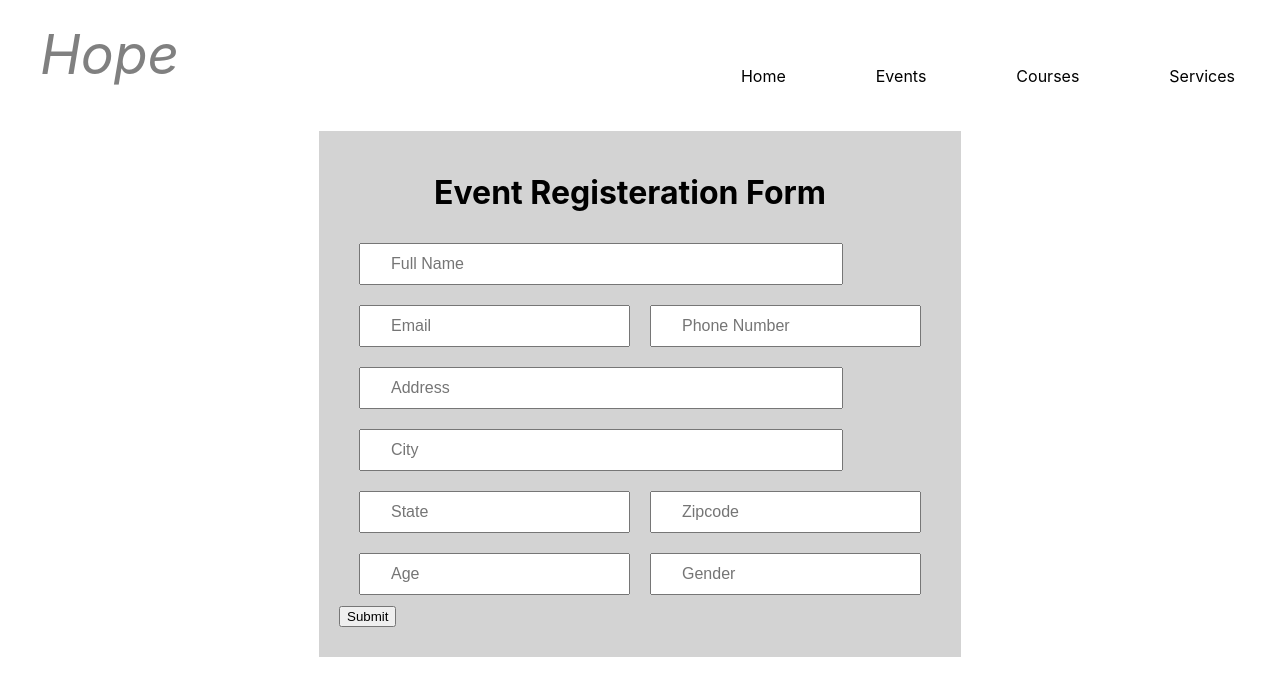
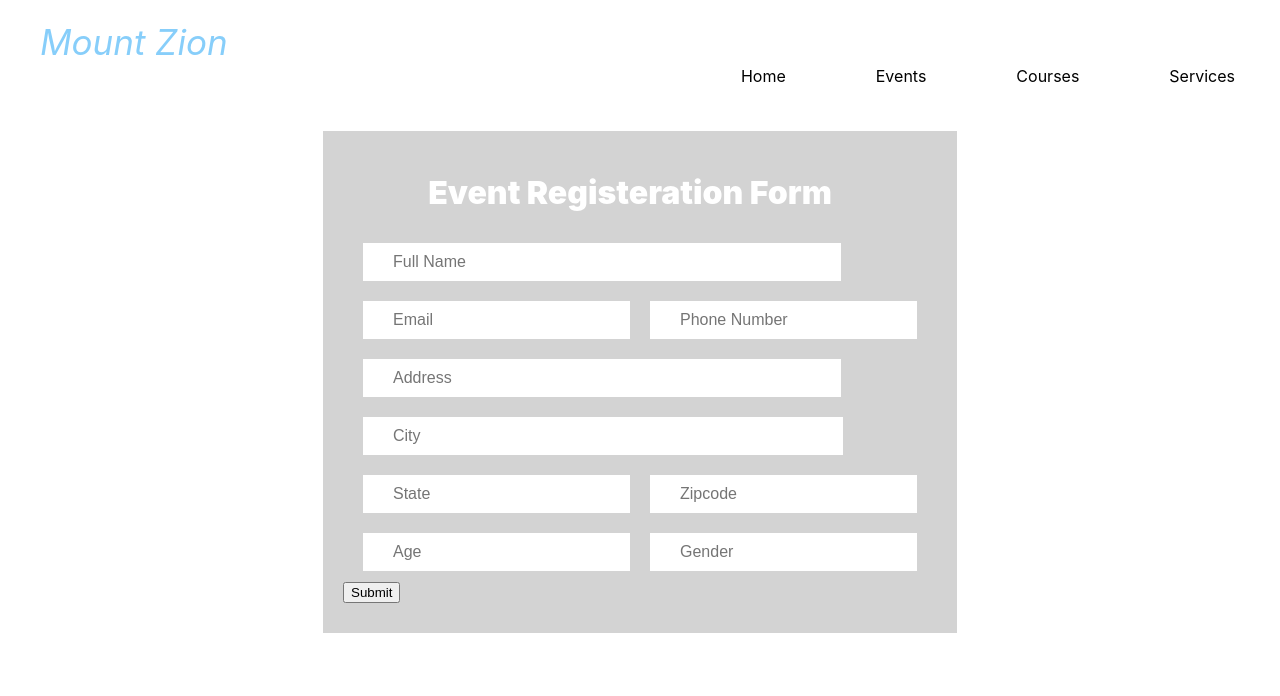
Before and after one commit to sophiemar27/my-church-web-app, a React (Create React App) app in the folder client/: page /event_register/1 in a window 1280 px wide. Shown: the top 696 px of the page. Built offline with nearby package versions, Linux system fonts and the light colour scheme.

Commit message:
form modified

```diff
--- a/client/src/App.css
+++ b/client/src/App.css
@@ -6,10 +6,10 @@
 
 }
 nav i.logo {
-  font-size: 55px;
+  font-size: 35px;
   left: 40px;
   position: absolute;
-  color: gray;
+  color: lightskyblue;
 }
 
 a .link-item {
@@ -64,6 +64,12 @@ a {
 .title {
   text-align: center;
 
+}
+
+.form-title {
+  text-align: center;
+  color: white;
+  font-weight: 900;
 }
 
 .courses {
@@ -126,20 +132,23 @@ a {
   margin: 10px 0px 10px 20px ;
   padding: 10px 30px;
   font-size: 16px;
+  border: none;
 }
 
 .name-input {
   margin: 10px 0px 10px 20px ;
   padding: 10px 30px;
   font-size: 16px;
-  width: 420px;
+  width: 418px;
+  border: none;
 }
 
 .address-input {
   margin: 10px 0px 10px 20px ;
   padding: 10px 30px;
   font-size: 16px;
-  width: 420px;
+  width: 418px;
+  border: none;
 }
 
 .city-input {
@@ -147,7 +156,9 @@ a {
   padding: 10px 30px;
   font-size: 16px;
   width: 420px;
+  border: none;
 }
+
 
 /* .App {
   text-align: center;
--- a/client/src/App.js
+++ b/client/src/App.js
@@ -26,7 +26,7 @@ function App() {
         <nav className="nav-bar">
           <Link to="/">
           <i className="material-icons logo">
-          Hope
+          Mount Zion
           {/* <img src='client/public/crossLogo.png'> */}
           </i>
           </Link>
--- a/client/src/components/Home.js
+++ b/client/src/components/Home.js
@@ -1,14 +1,18 @@
 import React, { Component } from 'react'
 
 export default class Home extends Component {
+
+
+
     render() {
         return (
-            <header>
+
             <div>
                 <h1>Home page</h1>
 
+
             </div>
-            </header>
+
         )
     }
 }
--- a/client/src/components/Register.js
+++ b/client/src/components/Register.js
@@ -62,7 +62,7 @@ export default class Register extends Component {
     render() {
         return (
             <div className='enroll-form'>
-                <h1 className='title'>Student Enrollement Form</h1>
+                <h1 className='form-title'>Student Enrollement Form</h1>
 
                 <form  onSubmit={this.onSubmit}>
                     <div>
--- a/client/src/components/User.js
+++ b/client/src/components/User.js
@@ -61,7 +61,7 @@ export default class User extends Component {
     render() {
         return (
             <div className='enroll-form'>
-                <h1 className='title'>Event Registeration Form</h1>
+                <h1 className='form-title'>Event Registeration Form</h1>
 
                 <form onSubmit={this.onSubmit}>
                     <div>
```
Also changed, not shown: 1 other file (tests, documents, lock files or other folders).
